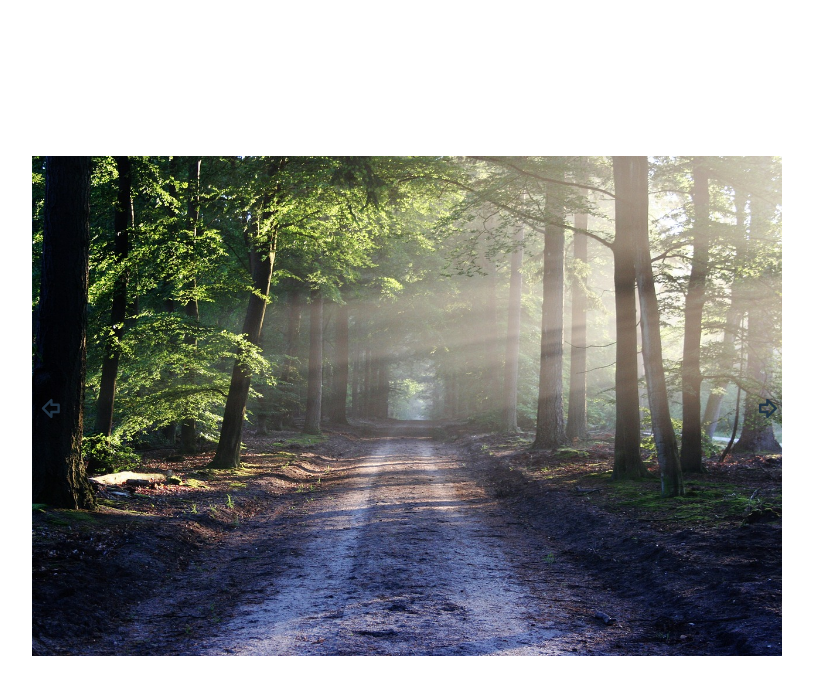
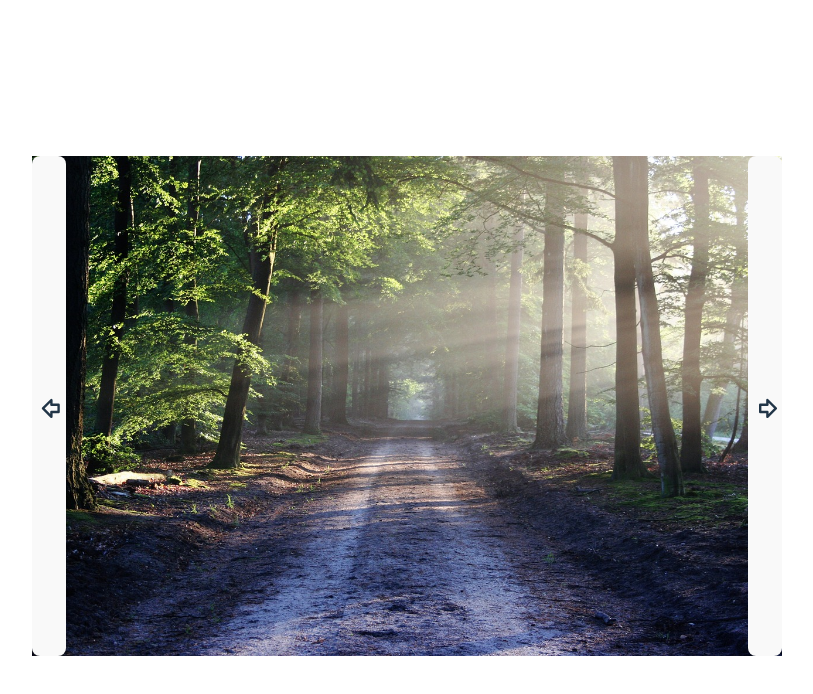
Before and after one commit to tamaskovacs0408/react-slider, a React (Vite) app: page / in a window 1280 px wide. Shown: the top 694 px of the page, without its empty margins (233-1046 px from the left). Built offline with nearby package versions, Linux system fonts and the light colour scheme.

Commit message:
Add more new custom settings

```diff
--- a/tailwind.config.js
+++ b/tailwind.config.js
@@ -7,13 +7,16 @@ export default {
   theme: {
     extend: {
       spacing: {
-        '500': '500px',
-        '555': '5rem'
+        '500': '500px'
       },
       maxWidth: {
         '1200': '1200px',
+        '750': '750px'
       }
     },
+    colors: {
+      'sliderbutton': '#0a0a0a87'
+    }
   },
   plugins: [],
 }
```
